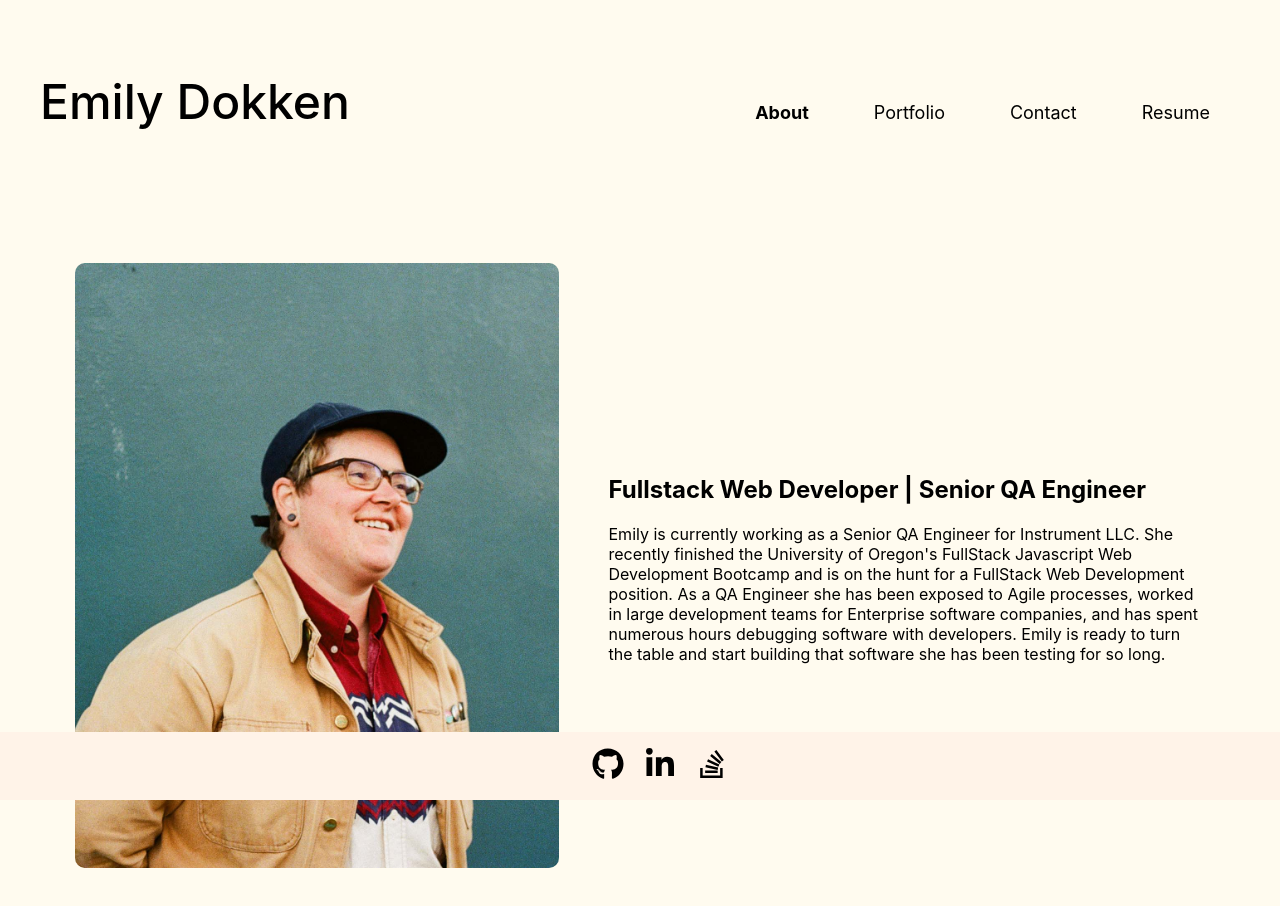
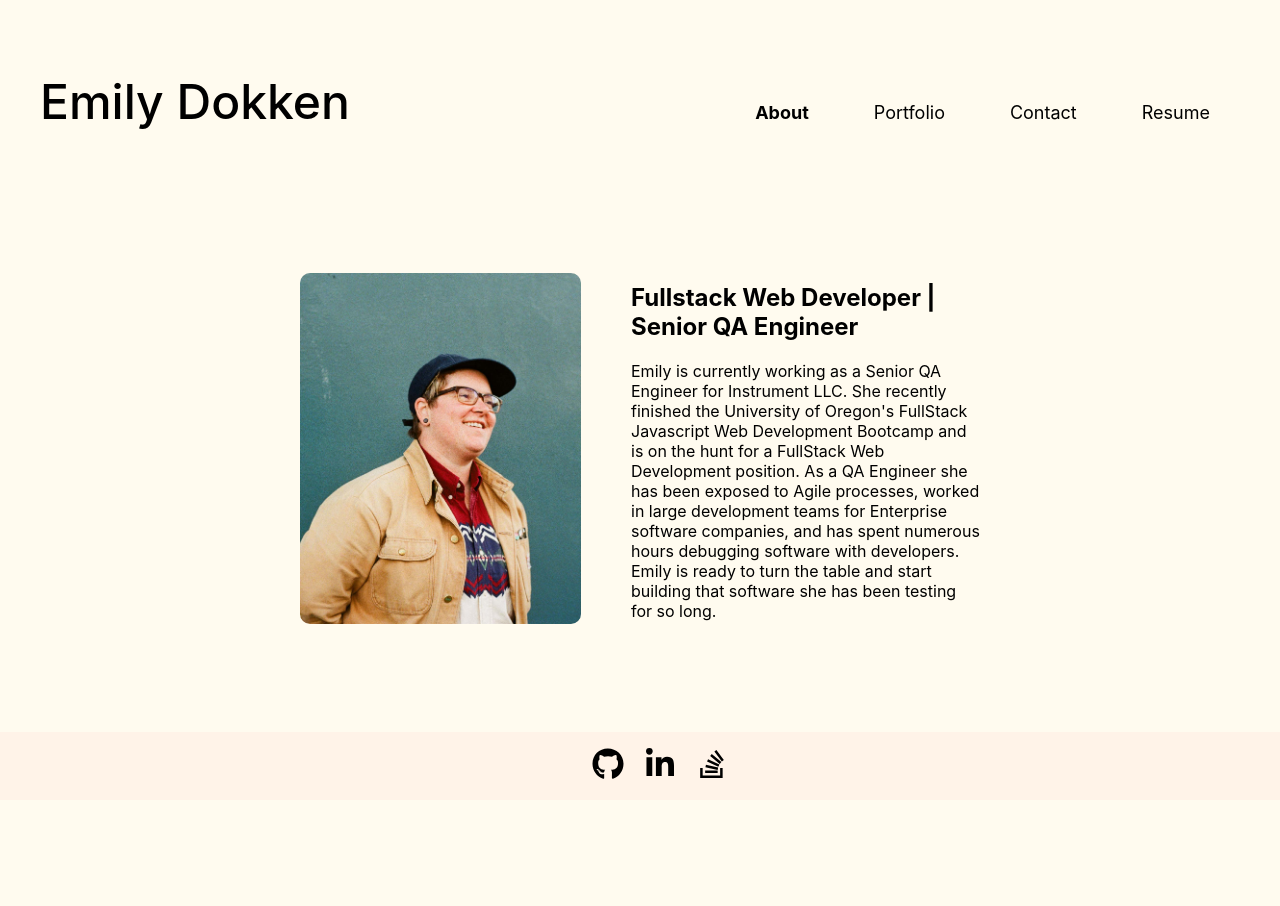
Before and after one commit to emdok/pick-me, a React (Create React App) app: page / in a window 1280 px wide. Shown: the top 906 px of the page. After the commit the page ends 800 px from the top, so only its background shows below. Built offline with nearby package versions, Linux system fonts and the light colour scheme.

Commit message:
remove manifest from html and update margin on about page

```diff
--- a/public/index.html
+++ b/public/index.html
@@ -10,11 +10,6 @@
       content="Emily Dokken's Portfolio. Fullstack Web Developer"
     />
     <link rel="apple-touch-icon" href="%PUBLIC_URL%/logo192.png" />
-    <!--
-      manifest.json provides metadata used when your web app is installed on a
-      user's mobile device or desktop. See https://developers.google.com/web/fundamentals/web-app-manifest/
-    -->
-    <link rel="manifest" href="%PUBLIC_URL%/manifest.json" />
     <!--
       Notice the use of %PUBLIC_URL% in the tags above.
       It will be replaced with the URL of the `public` folder during the build.
--- a/src/index.css
+++ b/src/index.css
@@ -60,7 +60,7 @@ a:hover {
   flex-direction: row;
   gap: 50px;
   align-items: center;
-  margin: 100px 75px 50px 75px;
+  margin: 100px 300px 50px 300px;
 }
 
 .about-image {
```
